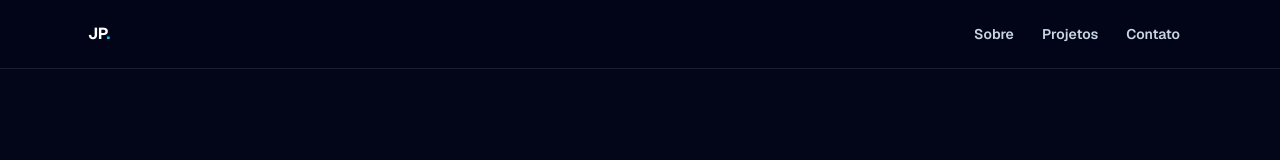
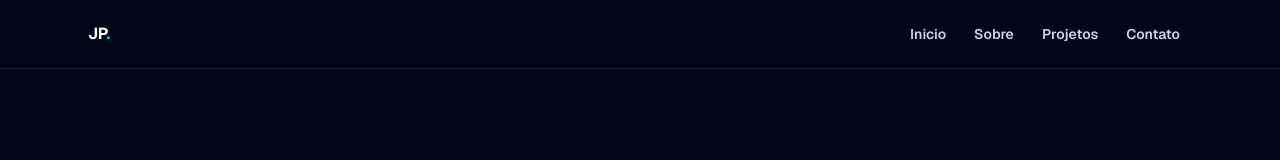
Before and after one commit to jorge-pires/portifolio, a Next.js app: page / in a window 1280 px wide. Shown: the top 160 px of the page. Built offline with nearby package versions, Linux system fonts and the light colour scheme.

Commit message:
feat(nav): add home navigation link

```diff
--- a/src/components/layout/site-header.tsx
+++ b/src/components/layout/site-header.tsx
@@ -5,6 +5,7 @@ import { useEffect, useState } from "react";
 import { Button } from "@/components/ui/button";
 
 const links = [
+  { href: "#inicio", label: "Inicio" },
   { href: "#sobre", label: "Sobre" },
   { href: "#projetos", label: "Projetos" },
   { href: "#contato", label: "Contato" }
```
